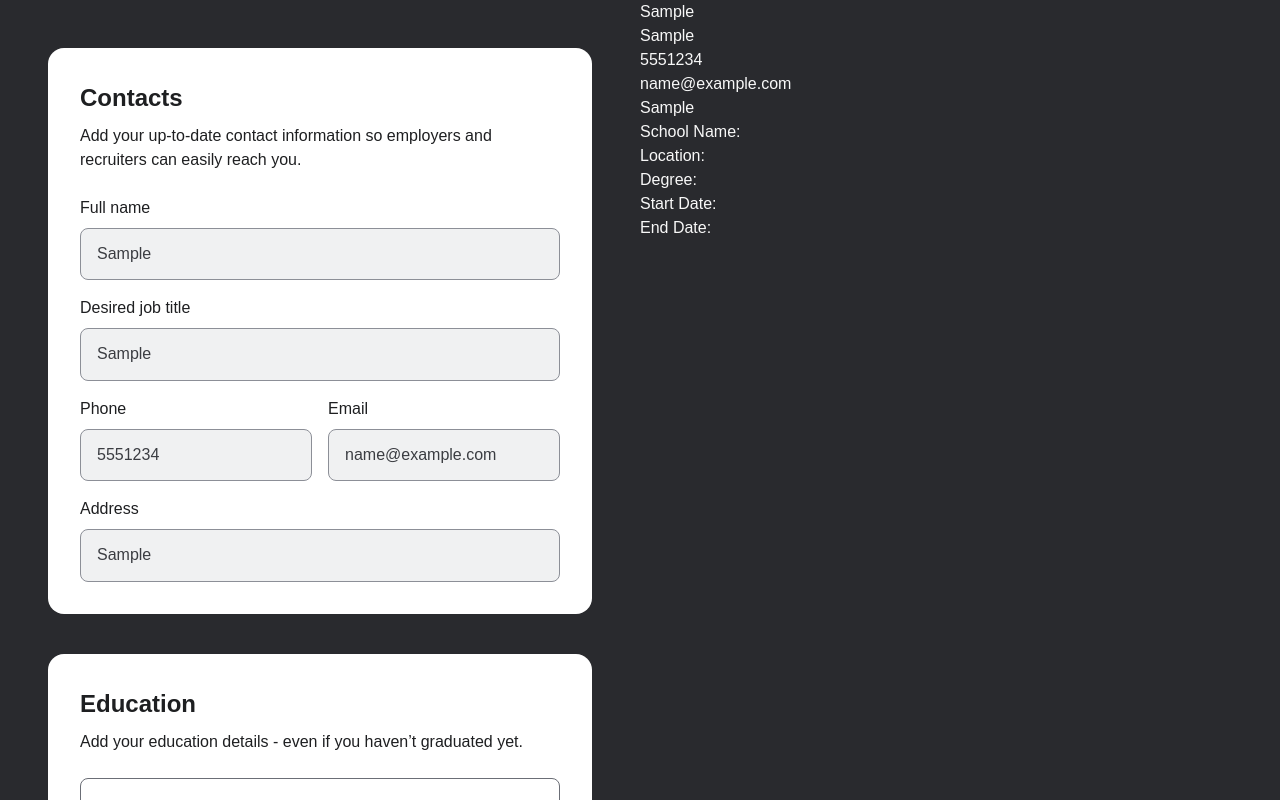
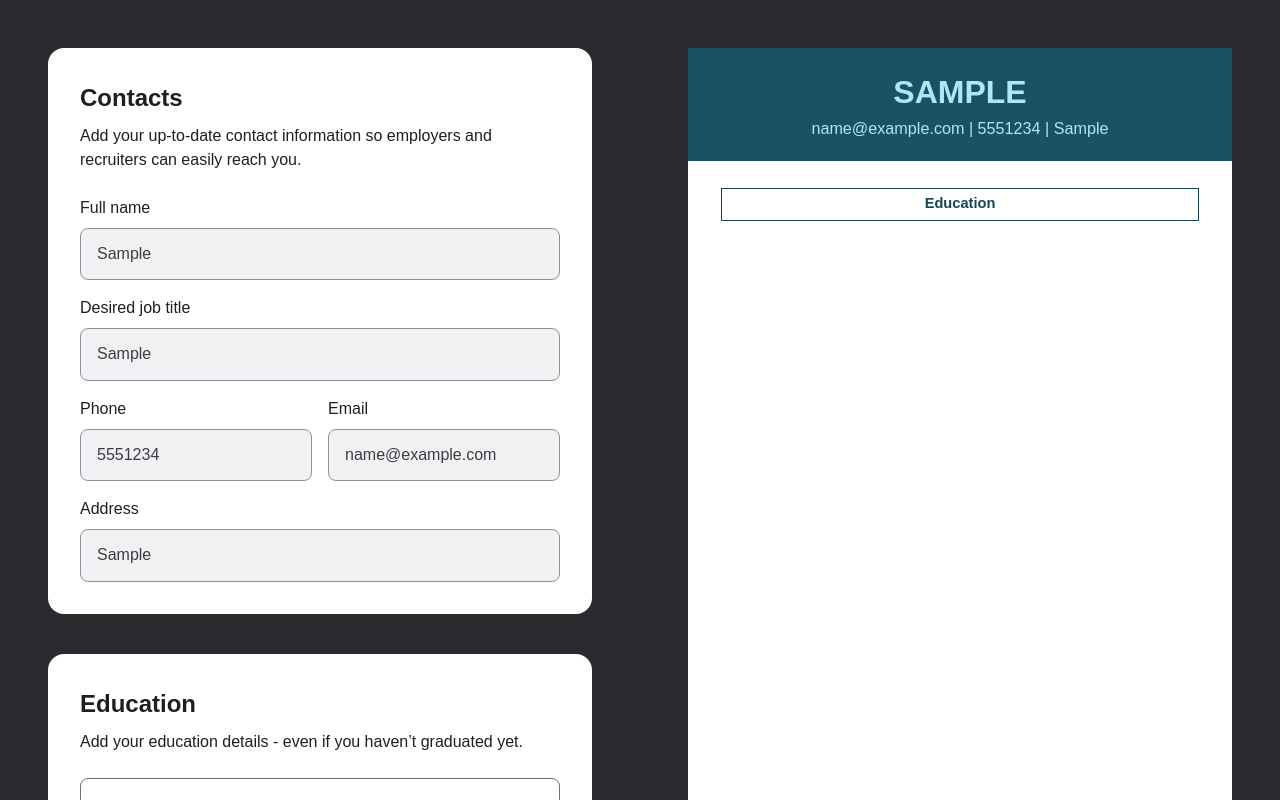
Before and after one commit to nofuenterr/cv-application, a React (Vite) app: page / in a window 1280 px wide. Both pictures are taken after typing "Sample", "Sample", "5551234", "name@example.com", "Sample" into the empty fields and a click on the button "+ Add education". Shown: the top 800 px of the page. Built offline with nearby package versions, Linux system fonts and the light colour scheme.

Commit message:
feat: add styles to PreviewCV elements and create separate components for preview item and section

```diff
--- /dev/null
+++ b/src/components/CVItem.jsx
@@ -0,0 +1,28 @@
+import '../styles/CVItem.css'
+
+function CVItem({ item }) {
+  console.log(item)
+  let date
+  if (item.startDate && item.endDate ) {
+    date = item.startDate + ' - ' + item.startDate
+  } else if (item.startDate) {
+    date = 'from ' + item.startDate
+  } else if (item.endDate) {
+    date = 'to ' + item.endDate
+  }
+
+  return (
+    <li className='cv-item' key={item.id}>
+      <div className="item--left">
+        <p>{date}</p>
+        <p>{item.location}</p>
+      </div>
+      <div className="item--right">
+        <p className='item--bold'>{item.employer || item.schoolName}</p>
+        <p>{item.jobTitle || item.degree}</p>
+      </div>
+    </li>
+  )
+}
+
+export default CVItem
--- /dev/null
+++ b/src/components/CVSection.jsx
@@ -0,0 +1,25 @@
+import CVItem from './CVItem.jsx'
+import '../styles/CVSection.css'
+
+function isListEmpty(list) {
+  return list.length < 1
+}
+
+function getCVSection(list, headerText) {
+  return (
+    <div className='cv-section'>
+      <p className='cv-section-header'>{headerText}</p>
+      <ul className='cv-list'>
+        {list.map(item => <CVItem item={item} />)}
+      </ul>
+    </div>
+  )
+}
+
+function CVSection({ list, headerText }) {
+  return (
+    !isListEmpty(list) && getCVSection(list, headerText)
+  )
+}
+
+export default CVSection
--- a/src/components/PreviewCV.jsx
+++ b/src/components/PreviewCV.jsx
@@ -1,46 +1,26 @@
+import '../styles/PreviewCV.css'
+import CVSection from './CVSection'
+
 function PreviewCV({ contacts, educationList, experienceList }) {
+  /* const desiredJobTitle = contacts.desiredJobTitle */
+  let email = contacts.email
+  let phone = contacts.phone
+  let address = contacts.address
   const fullName = contacts.fullName
-  const desiredJobTitle = contacts.desiredJobTitle
-  const phone = contacts.phone
-  const email = contacts.email
-  const address = contacts.address
+  email = email && (phone || address) ? email + ' | ' : email
+  phone = phone && address ? phone + ' | ' : phone
 
   return (
-    <div>
-      <div>
-        <p>{fullName}</p>
-        <p>{desiredJobTitle}</p>
-        <p>{phone}</p>
-        <p>{email}</p>
-        <p>{address}</p>
-      </div>
-      <div>
-        <ul>
-          {educationList.map(item => {
-            return (
-              <li key={item.id}>
-                <p>{"School Name: " + item.schoolName}</p>
-                <p>{"Location: " + item.location}</p>
-                <p>{"Degree: " + item.degree}</p>
-                <p>{"Start Date: " + item.startDate}</p>
-                <p>{"End Date: " + item.endDate}</p>
-              </li>
-            )
-          })}
-        </ul>
-        <ul>
-          {experienceList.map(item => {
-            return (
-              <li key={item.id}>
-                <p>{"Job title: " + item.jobTitle}</p>
-                <p>{"Employer: " + item.employer}</p>
-                <p>{"Location: " + item.location}</p>
-                <p>{"Start Date: " + item.startDate}</p>
-                <p>{"End Date: " + item.endDate}</p>
-              </li>
-            )
-          })}
-        </ul>
+    <div className="preview-cv">
+      <div className="cv">
+        <div className='cv-header'>
+          <p className='name'>{fullName}</p>
+          <p className='info'>{email + phone + address}</p>
+        </div>
+        <div className='cv-body'>
+          <CVSection headerText="Education" list={educationList} />
+          <CVSection headerText="Experience" list={experienceList} />
+        </div>
       </div>
     </div>
   )
--- a/src/styles.css
+++ b/src/styles.css
@@ -12,6 +12,9 @@
     --neutral-1000: #292A2E;
     --neutral-1100: #1E1F21;
 
+    --teal-250: #B1E4F7;
+    --teal-850: #1A5265;
+    --teal-950: #164555;
     --blue-600: #357DE8;
     --blue-700: #1868DB;
     --blue-800: #1558BC;
--- /dev/null
+++ b/src/styles/CVItem.css
@@ -0,0 +1,9 @@
+.cv-item {
+  font-size: 2.35294cqi;
+  display: grid;
+  grid-template-columns: 1fr 2fr;
+}
+
+.item--bold {
+  font-weight: var(--fw-bold);
+}
--- /dev/null
+++ b/src/styles/CVSection.css
@@ -0,0 +1,18 @@
+.cv-section {
+  display: grid;
+  gap: 2.0168067cqi;
+}
+
+.cv-section-header {
+  font-size: 2.68907563cqi;
+  font-weight: var(--fw-bold);
+  padding: 0.840336cqi;
+  border: 1px solid var(--teal-950);
+  color: var(--teal-950);
+  text-align: center;
+}
+
+.cv-list {
+  display: grid;
+  gap: 1.3445378cqi;
+}
--- /dev/null
+++ b/src/styles/PreviewCV.css
@@ -0,0 +1,37 @@
+.preview-cv {
+  display: grid;
+  padding: var(--space-12);
+  container: preview / inline-size;
+}
+
+.cv {
+  display: grid;
+  grid-template-rows: auto 1fr;
+  background-color: var(--neutral-0);
+  color: var(--neutral-1100);
+  height: 141.5126cqi;
+}
+
+.cv-header {
+  padding: 3.697479cqi 6.05042cqi;
+  background-color: var(--teal-850);
+  color: var(--teal-250);
+  text-align: center;
+}
+
+.name {
+  font-size: 5.88235294cqi;
+  font-weight: var(--fw-bold);
+  text-transform: uppercase;
+}
+
+.info {
+  font-size: 2.974722689cqi;
+}
+
+.cv-body {
+  display: flex;
+  flex-direction: column;
+  gap: 2.68907563cqi;
+  padding: 5.04201689cqi 6.05042cqi;
+}
```
